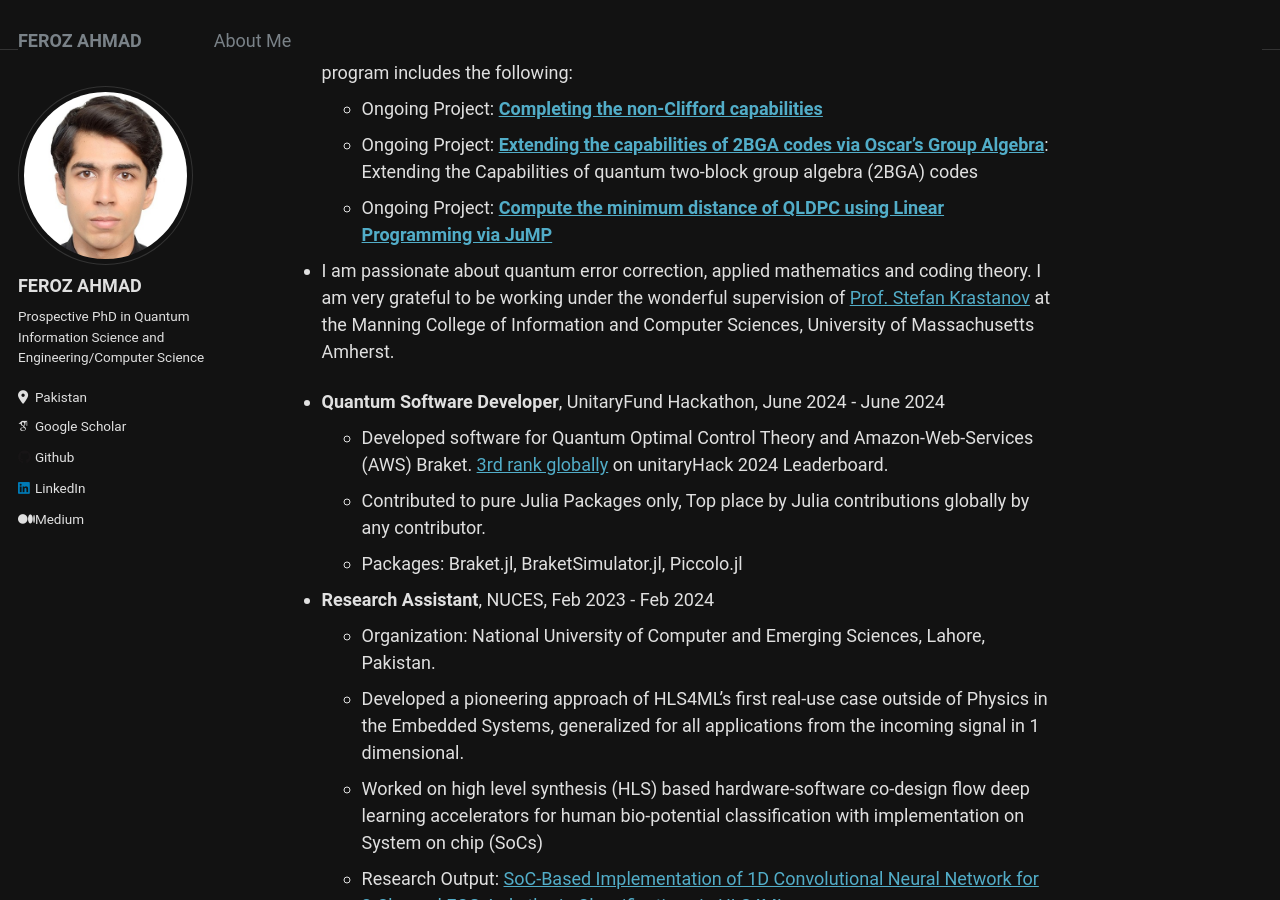
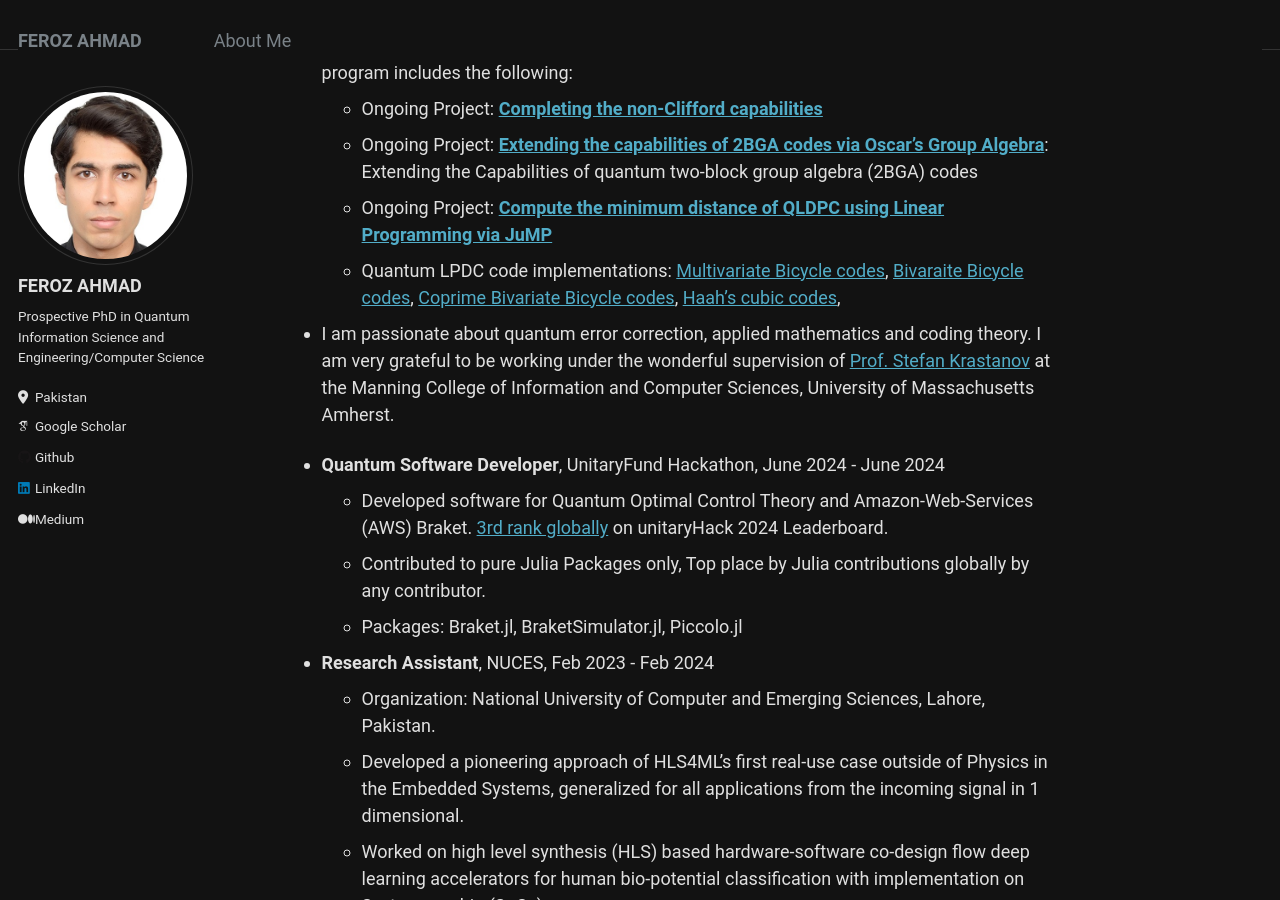
Before and after one commit to Fe-r-oz/Fe-r-oz.github.io, a Jekyll site: the page built from _pages/about.md, in a window 1280 px wide and 900 px high, scrolled down 607 px. Built offline with Jekyll 4.4.1, drawn with Linux system fonts in a browser that asks for light colours; some web fonts are replaced.

Commit message:
Update about.md

```diff
--- a/_pages/about.md
+++ b/_pages/about.md
@@ -20,6 +20,7 @@ redirect_from:
     - Ongoing Project: **[Completing the non-Clifford capabilities](https://github.com/QuantumSavory/QuantumClifford.jl/issues/309)**
     - Ongoing Project: **[Extending the capabilities of 2BGA codes via Oscar's Group Algebra](https://github.com/QuantumSavory/QuantumClifford.jl/issues/396)**: Extending the Capabilities of quantum two-block group algebra (2BGA) codes
     - Ongoing Project: **[Compute the minimum distance of QLDPC using Linear Programming via JuMP](https://github.com/QuantumSavory/QuantumClifford.jl/pull/439)**
+    - Quantum LPDC code implementations: [Multivariate Bicycle codes](https://github.com/QuantumSavory/QuantumClifford.jl/pull/378), [Bivaraite Bicycle codes](https://github.com/QuantumSavory/QuantumClifford.jl/pull/399), [Coprime Bivariate Bicycle codes](https://github.com/QuantumSavory/QuantumClifford.jl/pull/378), [Haah's cubic codes](https://github.com/QuantumSavory/QuantumClifford.jl/pull/388),
   * I am passionate about quantum error correction, applied mathematics and coding theory. I am very grateful to be working under the wonderful supervision of [Prof. Stefan Krastanov](https://www.cics.umass.edu/about/directory/stefan-krastanov) at the Manning College of Information and Computer Sciences, University of Massachusetts Amherst.
 
 * **Quantum Software Developer**, UnitaryFund Hackathon, June 2024 - June 2024
```
